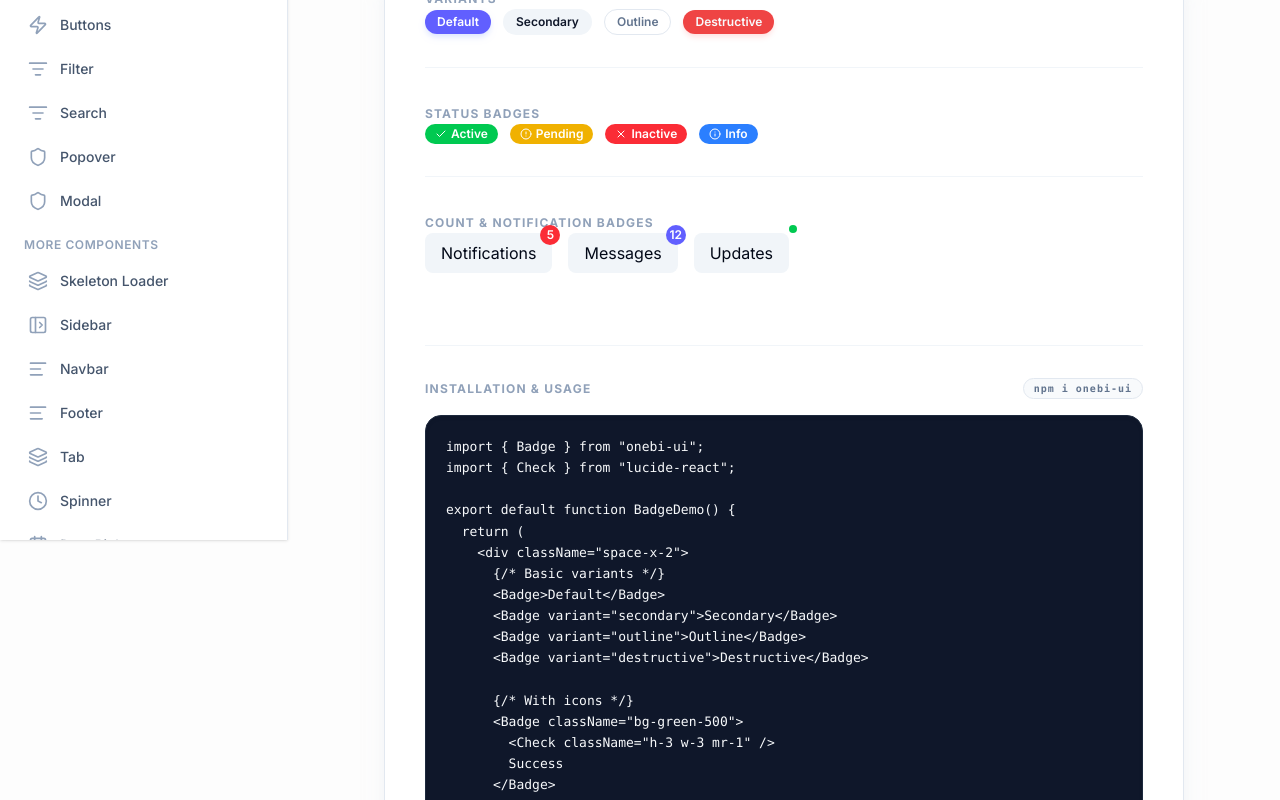
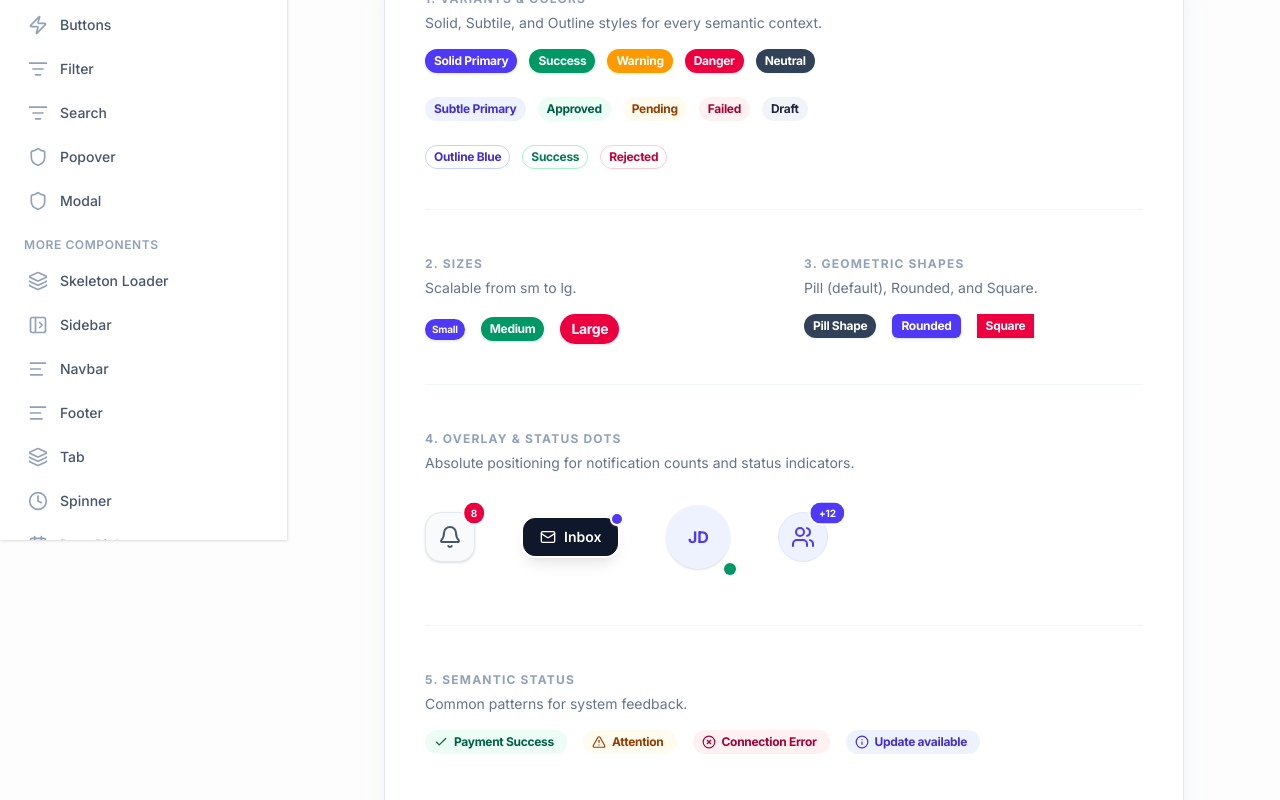
Before and after one commit to OneBI-Software-LLP/Onebi-custom-Components, a Next.js app: page /components/badge in a window 1280 px wide. Shown: the part 260-1060 px from the top of the page. Built offline with nearby package versions, Linux system fonts and the light colour scheme.

Commit message:
-Added fully configurable badge component.

```diff
--- a/src/app/components/badge/page.tsx
+++ b/src/app/components/badge/page.tsx
@@ -1,10 +1,12 @@
 "use client";
 
 import React from "react";
+import { Label } from "@/components/ui/label";
 import { Badge } from "@/components/ui/badge";
-import { Label } from "@/components/ui/label";
 import { Separator } from "@/components/ui/separator";
-import { Check, X, AlertCircle, Info } from "lucide-react";
+import CustomBadge from "@/components/CustomBadge";
+import CustomAvatar from "@/components/CustomAvatar";
+import { Bell, Mail, Users, Check, AlertTriangle, XCircle, Info } from "lucide-react";
 
 const CodeBlock = ({ code }: { code: string }) => (
   <div className="mt-10 border-t border-slate-100 pt-8">
@@ -25,6 +27,17 @@ const CodeBlock = ({ code }: { code: string }) => (
   </div>
 );
 
+function SectionTitle({ title, subtitle }: { title: string; subtitle: string }) {
+  return (
+    <div className="mb-4 mt-8 first:mt-0">
+      <Label className="text-xs uppercase tracking-widest text-slate-400 font-bold">
+        {title}
+      </Label>
+      <p className="text-sm text-slate-500 mt-1">{subtitle}</p>
+    </div>
+  );
+}
+
 export default function BadgePage() {
   return (
     <div className="p-12 lg:p-24">
@@ -35,102 +48,156 @@ export default function BadgePage() {
               Badge
             </h2>
             <p className="text-lg text-slate-500">
-              Status indicators and count tags with multiple variants.
+              Dynamic status indicators, semantic labels, and notification overlays.
             </p>
           </div>
-          <div className="grid gap-8 p-10 border border-slate-200 rounded-[2rem] bg-white shadow-xl shadow-slate-200/50">
-            <div className="space-y-4">
-              <Label className="text-xs uppercase tracking-widest text-slate-400 font-bold">
-                Variants
-              </Label>
-              <div className="flex flex-wrap gap-3 items-center">
-                <Badge className="px-3 py-1 bg-indigo-500 text-white border-none shadow-md shadow-indigo-100">Default</Badge>
-                <Badge variant="secondary" className="px-3 py-1">Secondary</Badge>
-                <Badge variant="outline" className="px-3 py-1 text-slate-500 border-slate-200">Outline</Badge>
-                <Badge variant="destructive" className="px-3 py-1 border-none shadow-md shadow-red-100">Destructive</Badge>
-              </div>
-            </div>
-            <Separator className="bg-slate-100" />
-            <div className="space-y-4">
-              <Label className="text-xs uppercase tracking-widest text-slate-400 font-bold">
-                Status Badges
-              </Label>
-              <div className="flex flex-wrap gap-3 items-center">
-                <Badge className="bg-green-500 text-white border-none">
-                  <Check className="h-3 w-3 mr-1" />
-                  Active
-                </Badge>
-                <Badge className="bg-yellow-500 text-white border-none">
-                  <AlertCircle className="h-3 w-3 mr-1" />
-                  Pending
-                </Badge>
-                <Badge className="bg-red-500 text-white border-none">
-                  <X className="h-3 w-3 mr-1" />
-                  Inactive
-                </Badge>
-                <Badge className="bg-blue-500 text-white border-none">
-                  <Info className="h-3 w-3 mr-1" />
-                  Info
-                </Badge>
-              </div>
-            </div>
-            <Separator className="bg-slate-100" />
-            <div className="space-y-4">
-              <Label className="text-xs uppercase tracking-widest text-slate-400 font-bold">
-                Count & Notification Badges
-              </Label>
-              <div className="flex flex-wrap gap-4 items-center">
-                <div className="relative">
-                  <button className="px-4 py-2 bg-slate-100 rounded-lg">
-                    Notifications
-                  </button>
-                  <Badge className="absolute -top-2 -right-2 h-5 w-5 rounded-full p-0 flex items-center justify-center bg-red-500 text-white border-none text-xs">
-                    5
-                  </Badge>
+
+          <div className="grid gap-10 p-10 border border-slate-200 rounded-[2rem] bg-white shadow-xl shadow-slate-200/50">
+
+            {/* 1. Variants & Colors */}
+            <div>
+              <SectionTitle title="1. Variants & Colors" subtitle="Solid, Subtile, and Outline styles for every semantic context." />
+              <div className="flex flex-col gap-6">
+                <div className="flex flex-wrap gap-3">
+                  <CustomBadge variant="solid" color="primary">Solid Primary</CustomBadge>
+                  <CustomBadge variant="solid" color="success">Success</CustomBadge>
+                  <CustomBadge variant="solid" color="warning">Warning</CustomBadge>
+                  <CustomBadge variant="solid" color="danger">Danger</CustomBadge>
+                  <CustomBadge variant="solid" color="neutral">Neutral</CustomBadge>
                 </div>
-                <div className="relative">
-                  <button className="px-4 py-2 bg-slate-100 rounded-lg">
-                    Messages
-                  </button>
-                  <Badge className="absolute -top-2 -right-2 h-5 w-5 rounded-full p-0 flex items-center justify-center bg-indigo-500 text-white border-none text-xs">
-                    12
-                  </Badge>
+                <div className="flex flex-wrap gap-3">
+                  <CustomBadge variant="subtle" color="primary">Subtle Primary</CustomBadge>
+                  <CustomBadge variant="subtle" color="success">Approved</CustomBadge>
+                  <CustomBadge variant="subtle" color="warning">Pending</CustomBadge>
+                  <CustomBadge variant="subtle" color="danger">Failed</CustomBadge>
+                  <CustomBadge variant="subtle" color="neutral">Draft</CustomBadge>
                 </div>
-                <div className="relative">
-                  <button className="px-4 py-2 bg-slate-100 rounded-lg">
-                    Updates
-                  </button>
-                  <Badge className="absolute -top-2 -right-2 h-2 w-2 rounded-full p-0 bg-green-500 border-none">
-                  </Badge>
+                <div className="flex flex-wrap gap-3">
+                  <CustomBadge variant="outline" color="primary">Outline Blue</CustomBadge>
+                  <CustomBadge variant="outline" color="success">Success</CustomBadge>
+                  <CustomBadge variant="outline" color="danger">Rejected</CustomBadge>
                 </div>
               </div>
             </div>
 
+            <Separator className="bg-slate-100" />
+
+            {/* 2. Sizes & Shapes */}
+            <div className="grid grid-cols-1 md:grid-cols-2 gap-10">
+              <div>
+                <SectionTitle title="2. Sizes" subtitle="Scalable from sm to lg." />
+                <div className="flex items-center gap-4">
+                  <CustomBadge size="sm" color="primary">Small</CustomBadge>
+                  <CustomBadge size="md" color="success">Medium</CustomBadge>
+                  <CustomBadge size="lg" color="danger">Large</CustomBadge>
+                </div>
+              </div>
+              <div>
+                <SectionTitle title="3. Geometric Shapes" subtitle="Pill (default), Rounded, and Square." />
+                <div className="flex items-center gap-4">
+                  <CustomBadge shape="pill" color="neutral">Pill Shape</CustomBadge>
+                  <CustomBadge shape="rounded" color="primary">Rounded</CustomBadge>
+                  <CustomBadge shape="square" color="danger">Square</CustomBadge>
+                </div>
+              </div>
+            </div>
+
+            <Separator className="bg-slate-100" />
+
+            {/* 3. Overlay Notifications */}
+            <div>
+              <SectionTitle title="4. Overlay & Status Dots" subtitle="Absolute positioning for notification counts and status indicators." />
+              <div className="flex flex-wrap gap-12 items-center pt-4 pb-4">
+
+                {/* Notification Count */}
+                <div className="relative inline-flex p-3 bg-slate-50 border border-slate-200 rounded-2xl shadow-sm">
+                  <Bell className="w-6 h-6 text-slate-600" />
+                  <CustomBadge position="top-right" color="danger" variant="solid" size="sm" className="ring-2 ring-white">
+                    8
+                  </CustomBadge>
+                </div>
+
+                {/* Unread Dot */}
+                <div className="relative inline-flex items-center gap-2 px-4 py-2 border border-slate-900 bg-slate-900 text-white rounded-xl shadow-lg ring-offset-2 hover:bg-black transition-all cursor-pointer group">
+                  <Mail className="w-4 h-4" />
+                  <span className="text-sm font-semibold">Inbox</span>
+                  <CustomBadge position="top-right" isDot color="primary" size="md" className="ring-2 ring-white" />
+                </div>
+
+                {/* Avatar Status */}
+                <div className="relative">
+                   <CustomAvatar initials="JD" size="lg" />
+                   <CustomBadge position="bottom-right" isDot color="success" size="lg" className="ring-4 ring-white shadow-none" />
+                </div>
+
+                {/* Team Group Count */}
+                <div className="relative inline-flex p-3 bg-indigo-50 border border-indigo-100 rounded-full">
+                  <Users className="w-6 h-6 text-indigo-600" />
+                  <CustomBadge position="top-right" color="primary" variant="solid" size="sm" className="ring-2 ring-white px-2">
+                    +12
+                  </CustomBadge>
+                </div>
+
+              </div>
+            </div>
+
+            <Separator className="bg-slate-100" />
+
+            {/* 4. Semantic Examples */}
+            <div>
+              <SectionTitle title="5. Semantic Status" subtitle="Common patterns for system feedback." />
+              <div className="flex flex-wrap gap-4">
+                <CustomBadge variant="subtle" color="success" className="gap-1.5 pl-2 pr-3">
+                  <Check className="w-3.5 h-3.5" />
+                  Payment Success
+                </CustomBadge>
+                <CustomBadge variant="subtle" color="warning" className="gap-1.5 pl-2 pr-3">
+                  <AlertTriangle className="w-3.5 h-3.5" />
+                  Attention
+                </CustomBadge>
+                <CustomBadge variant="subtle" color="danger" className="gap-1.5 pl-2 pr-3">
+                  <XCircle className="w-3.5 h-3.5" />
+                  Connection Error
+                </CustomBadge>
+                <CustomBadge variant="subtle" color="primary" className="gap-1.5 pl-2 pr-3">
+                  <Info className="w-3.5 h-3.5" />
+                  Update available
+                </CustomBadge>
+              </div>
+            </div>
+
             <CodeBlock
-              code={`import { Badge } from "onebi-ui";
-import { Check } from "lucide-react";
+              code={`import CustomBadge from "@/components/CustomBadge";
+import { Bell } from "lucide-react";
 
-export default function BadgeDemo() {
+export default function Example() {
   return (
-    <div className="space-x-2">
-      {/* Basic variants */}
-      <Badge>Default</Badge>
-      <Badge variant="secondary">Secondary</Badge>
-      <Badge variant="outline">Outline</Badge>
-      <Badge variant="destructive">Destructive</Badge>
+    <div className="flex gap-4">
+      {/* Simple semantic badge */}
+      <CustomBadge color="success" variant="subtle">
+        Verified
+      </CustomBadge>
 
-      {/* With icons */}
-      <Badge className="bg-green-500">
-        <Check className="h-3 w-3 mr-1" />
-        Success
-      </Badge>
+      {/* Notification overlay */}
+      <div className="relative inline-block">
+        <Bell className="w-6 h-6" />
+        <CustomBadge
+          position="top-right"
+          color="danger"
+          size="sm"
+        >
+          3
+        </CustomBadge>
+      </div>
 
-      {/* Notification count */}
+      {/* Status indicator dot */}
       <div className="relative">
-        <button>Messages</button>
-        <Badge className="absolute -top-2 -right-2 rounded-full">
-          12
-        </Badge>
+        <img src="..." className="rounded-full w-12 h-12" />
+        <CustomBadge
+          position="bottom-right"
+          isDot
+          color="success"
+        />
       </div>
     </div>
   );
--- /dev/null
+++ b/src/components/CustomBadge.tsx
@@ -0,0 +1,107 @@
+import React from 'react';
+import { cn } from "@/lib/utils";
+
+export interface CustomBadgeProps {
+  /** The content of the badge */
+  children?: React.ReactNode;
+  /** The visual style */
+  variant?: 'solid' | 'subtle' | 'outline';
+  /** The semantic meaning/color */
+  color?: 'primary' | 'success' | 'warning' | 'danger' | 'neutral';
+  /** The size of the badge */
+  size?: 'sm' | 'md' | 'lg';
+  /** The geometry */
+  shape?: 'pill' | 'rounded' | 'square';
+  /** If true, renders as a small dot without text */
+  isDot?: boolean;
+  /** Use this to position the badge over another element */
+  position?: 'top-right' | 'top-left' | 'bottom-right' | 'bottom-left' | 'none';
+  /** Additional custom classes */
+  className?: string;
+}
+
+// Maps sizes for standard text badges
+const sizeClasses = {
+  sm: 'text-[10px] px-1.5 py-0.5 min-h-[1.25rem] min-w-[1.25rem]',
+  md: 'text-xs px-2 py-0.5 min-h-[1.5rem] min-w-[1.5rem]',
+  lg: 'text-sm px-2.5 py-1 min-h-[1.75rem] min-w-[1.75rem]',
+};
+
+// Maps sizes specifically for dot badges
+const dotSizeClasses = {
+  sm: 'w-2 h-2 p-0',
+  md: 'w-2.5 h-2.5 p-0',
+  lg: 'w-3 h-3 p-0',
+};
+
+const shapeClasses = {
+  pill: 'rounded-full',
+  rounded: 'rounded-md',
+  square: 'rounded-none',
+};
+
+const positionClasses = {
+  'top-right': 'absolute top-0 right-0 transform translate-x-1/2 -translate-y-1/2',
+  'top-left': 'absolute top-0 left-0 transform -translate-x-1/2 -translate-y-1/2',
+  'bottom-right': 'absolute bottom-0 right-0 transform translate-x-1/2 translate-y-1/2',
+  'bottom-left': 'absolute bottom-0 left-0 transform -translate-x-1/2 translate-y-1/2',
+  'none': 'relative inline-flex',
+};
+
+// Explicitly mapping classes prevents Tailwind from purging dynamically constructed strings
+const colorVariantClasses = {
+  solid: {
+    primary: 'bg-indigo-600 text-white border-transparent shadow-sm shadow-indigo-100',
+    success: 'bg-emerald-600 text-white border-transparent shadow-sm shadow-emerald-100',
+    warning: 'bg-amber-500 text-white border-transparent shadow-sm shadow-amber-100',
+    danger: 'bg-rose-600 text-white border-transparent shadow-sm shadow-rose-100',
+    neutral: 'bg-slate-700 text-white border-transparent shadow-sm shadow-slate-100',
+  },
+  subtle: {
+    primary: 'bg-indigo-50 text-indigo-700 border-transparent',
+    success: 'bg-emerald-50 text-emerald-800 border-transparent',
+    warning: 'bg-amber-50/80 text-amber-800 border-transparent',
+    danger: 'bg-rose-50 text-rose-800 border-transparent',
+    neutral: 'bg-slate-100 text-slate-800 border-transparent',
+  },
+  outline: {
+    primary: 'bg-transparent text-indigo-700 border-indigo-200',
+    success: 'bg-transparent text-emerald-700 border-emerald-200',
+    warning: 'bg-transparent text-amber-700 border-amber-200',
+    danger: 'bg-transparent text-rose-700 border-rose-200',
+    neutral: 'bg-transparent text-slate-700 border-slate-200',
+  },
+};
+
+export const CustomBadge: React.FC<CustomBadgeProps> = ({
+  children,
+  variant = 'solid',
+  color = 'primary',
+  size = 'md',
+  shape = 'pill',
+  isDot = false,
+  position = 'none',
+  className = '',
+}) => {
+  const baseClasses = "inline-flex items-center justify-center font-bold tracking-tight leading-none whitespace-nowrap z-10 shrink-0 border transition-all duration-200";
+
+  const currentSize = isDot ? dotSizeClasses[size] : sizeClasses[size];
+  const currentShape = isDot ? 'rounded-full' : shapeClasses[shape];
+  const currentPosition = positionClasses[position];
+  const currentColorStyle = colorVariantClasses[variant][color];
+
+  return (
+    <span className={cn(
+      baseClasses,
+      currentSize,
+      currentShape,
+      currentPosition,
+      currentColorStyle,
+      className
+    )}>
+      {!isDot && children}
+    </span>
+  );
+};
+
+export default CustomBadge;
```
